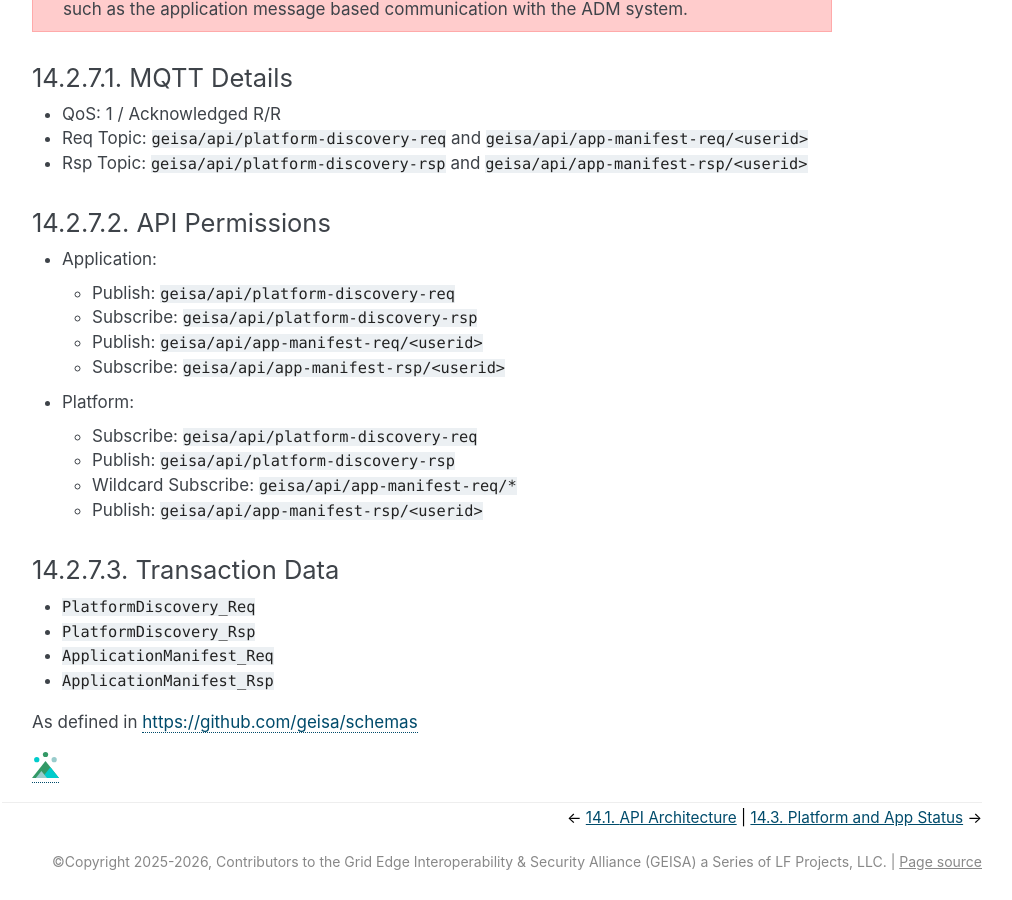
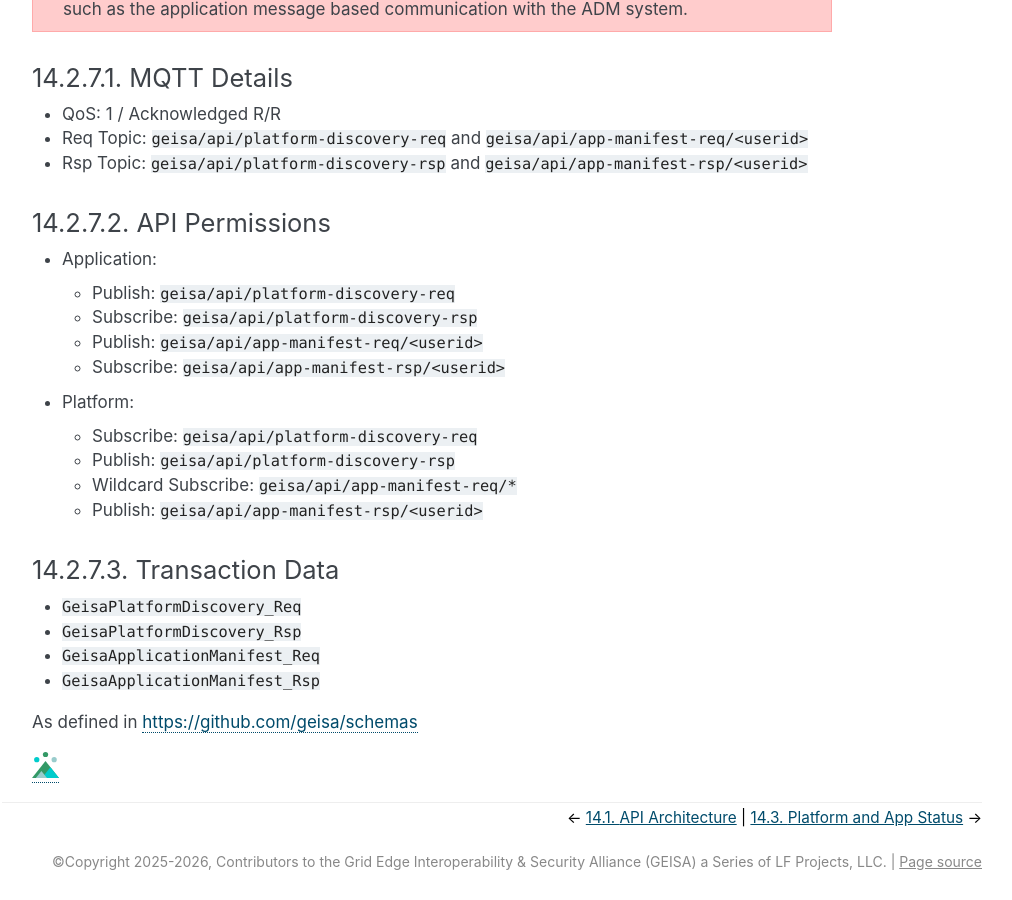
Before and after one commit to geisa/specification, a Sphinx documentation site: the page built from source/api/discovery.rst, in a window 1280 px wide and 900 px high, scrolled down 2580 px. Shown: the whole window, without its empty margins (258-1270 px from the left). Built offline with Sphinx 7.4.7, drawn with Linux system fonts in a browser that asks for light colours; the version number could not be read and is left out.

```diff
--- a/source/api/architecture.rst
+++ b/source/api/architecture.rst
@@ -34,7 +34,7 @@ GEISA API conformant platforms SHALL:
 
 - provide an MQTT version 5 broker.
 - support all API transactions listed as mandatory within this specification
-- use `Protocol Buffers <https://protobuf.dev>`_ (edition=2023) for message payload
+- use `Protocol Buffers <https://protobuf.dev>`_ (syntax=proto3) for message payload
 - use the MQTT topics indicated for the API transactions
 - support the Protobuf definition indicated for the API transactions found at |geisa-schemas-repo|
 
--- a/source/api/discovery.rst
+++ b/source/api/discovery.rst
@@ -149,10 +149,10 @@ API Permissions
 Transaction Data
 =================
 
-- ``PlatformDiscovery_Req``
-- ``PlatformDiscovery_Rsp``
-- ``ApplicationManifest_Req``
-- ``ApplicationManifest_Rsp``
+- ``GeisaPlatformDiscovery_Req``
+- ``GeisaPlatformDiscovery_Rsp``
+- ``GeisaApplicationManifest_Req``
+- ``GeisaApplicationManifest_Rsp``
 
 As defined in |geisa-schemas-repo|
 
--- a/source/api/instantaneous.rst
+++ b/source/api/instantaneous.rst
@@ -65,7 +65,7 @@ API Permissions
 Transaction Data
 =================
 
-- ``InstantaneousQuantities``
+- ``GeisaInstantaneousQuantities``
 
 As defined in |geisa-schemas-repo|
 
--- a/source/api/waveform.rst
+++ b/source/api/waveform.rst
@@ -206,8 +206,8 @@ API Permissions
 Transaction Data
 =================
 
-- ``Waveform_Req``
-- ``Waveform_Rsp``
+- ``GeisaWaveform_Req``
+- ``GeisaWaveform_Rsp``
 
 As defined in |geisa-schemas-repo|
 
```
